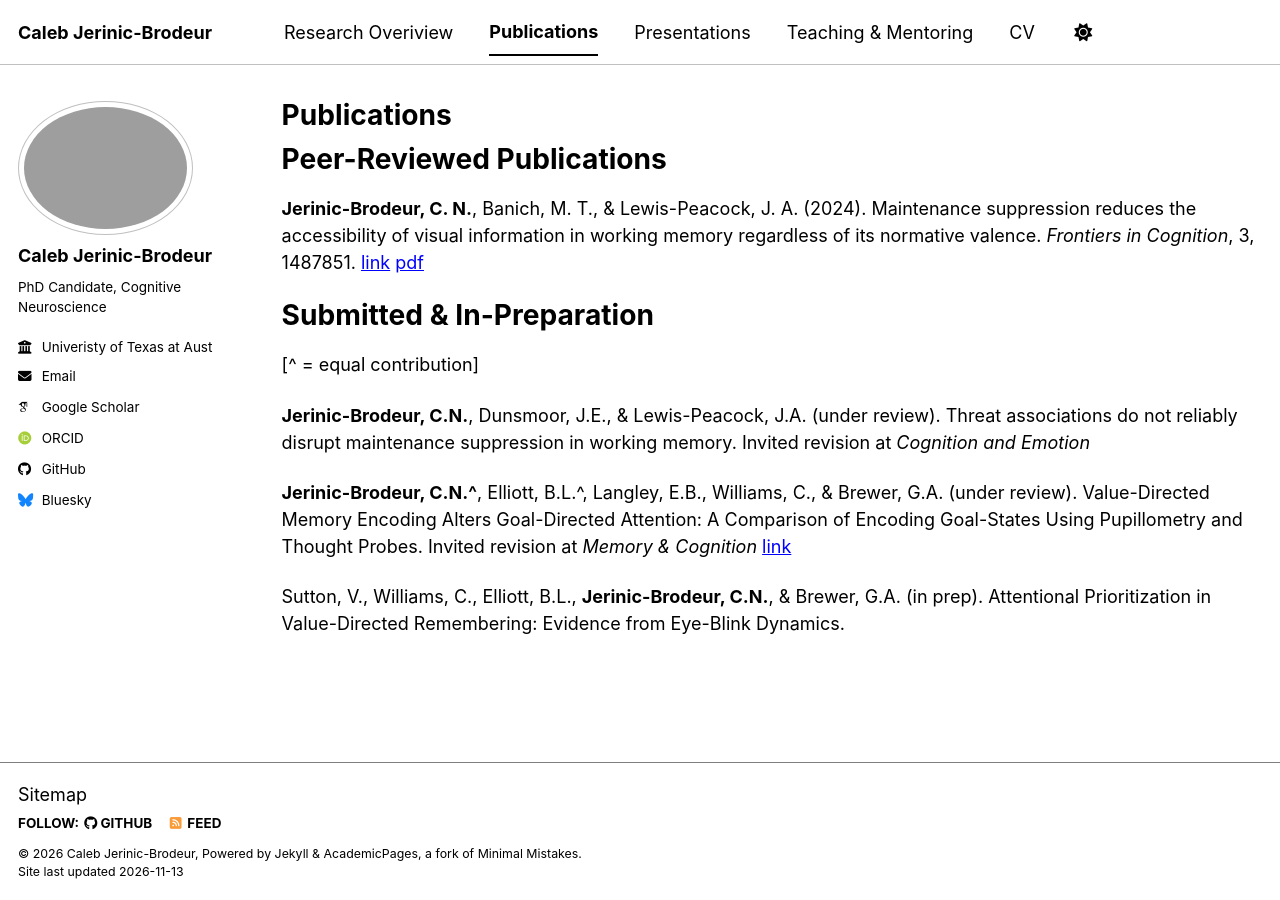
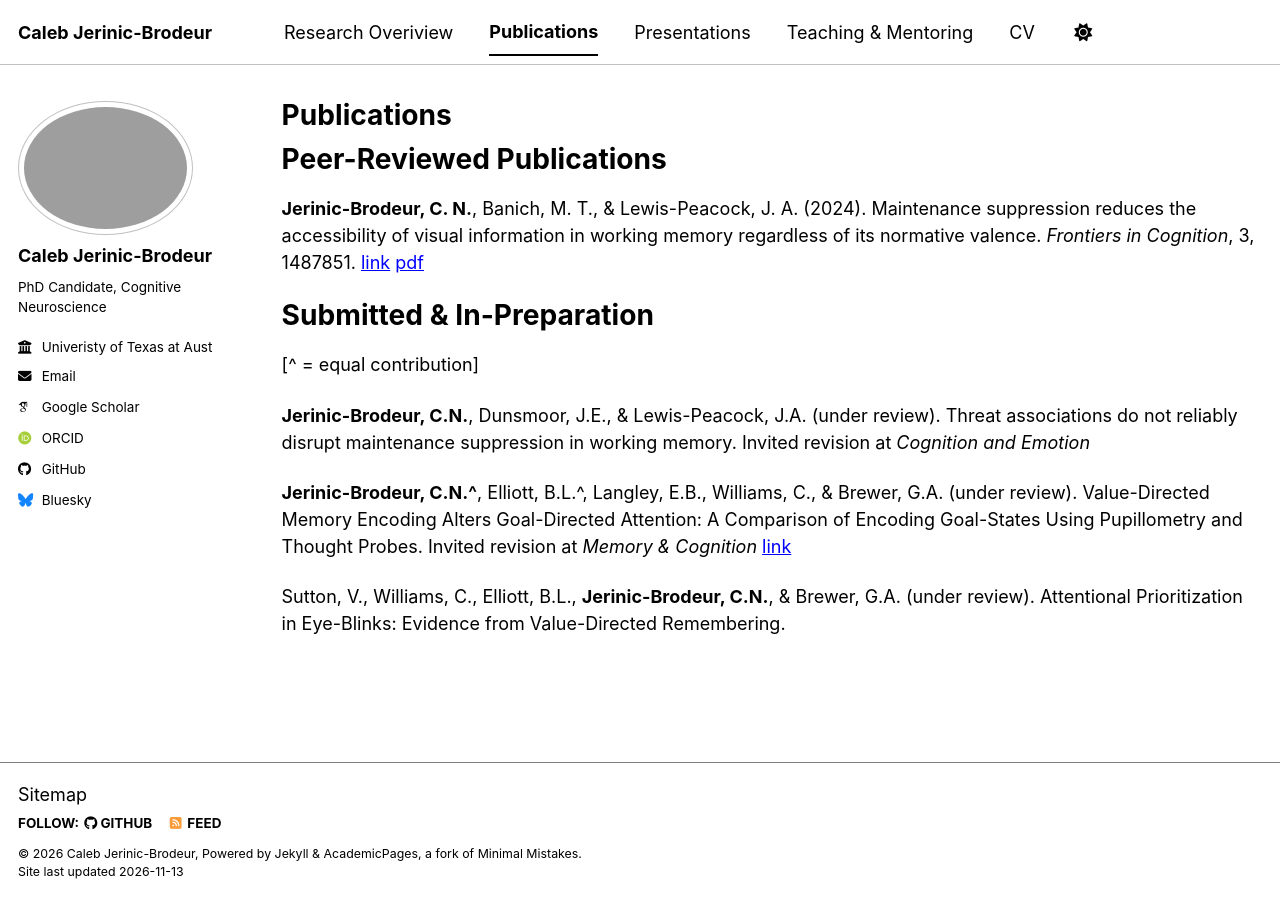
Before and after one commit to cjerinic/cjerinic.github.io, a Jekyll site: the page built from _pages/publications.md, in a window 1280 px wide. Built offline with Jekyll 4.4.1, drawn with Linux system fonts in a browser that asks for light colours; some web fonts are replaced; a script bundle is joined from its source files by our own code; library files that are not in the unit come from our copies.

Commit message:
Update publication status and title for eye-blink study

```diff
--- a/_pages/publications.md
+++ b/_pages/publications.md
@@ -17,4 +17,4 @@ Submitted & In-Preparation
 
 **Jerinic-Brodeur, C.N.^**, Elliott, B.L.^, Langley, E.B., Williams, C., & Brewer, G.A. (under review). Value-Directed Memory Encoding Alters Goal-Directed Attention: A Comparison of Encoding Goal-States Using Pupillometry and Thought Probes. Invited revision at *Memory & Cognition* [link](https://osf.io/preprints/psyarxiv/mnwvx_v1)
 
-Sutton, V., Williams, C., Elliott, B.L., **Jerinic-Brodeur, C.N.**, & Brewer, G.A. (in prep). Attentional Prioritization in Value-Directed Remembering: Evidence from Eye-Blink Dynamics.
+Sutton, V., Williams, C., Elliott, B.L., **Jerinic-Brodeur, C.N.**, & Brewer, G.A. (under review). Attentional Prioritization in Eye-Blinks: Evidence from Value-Directed Remembering.
```
